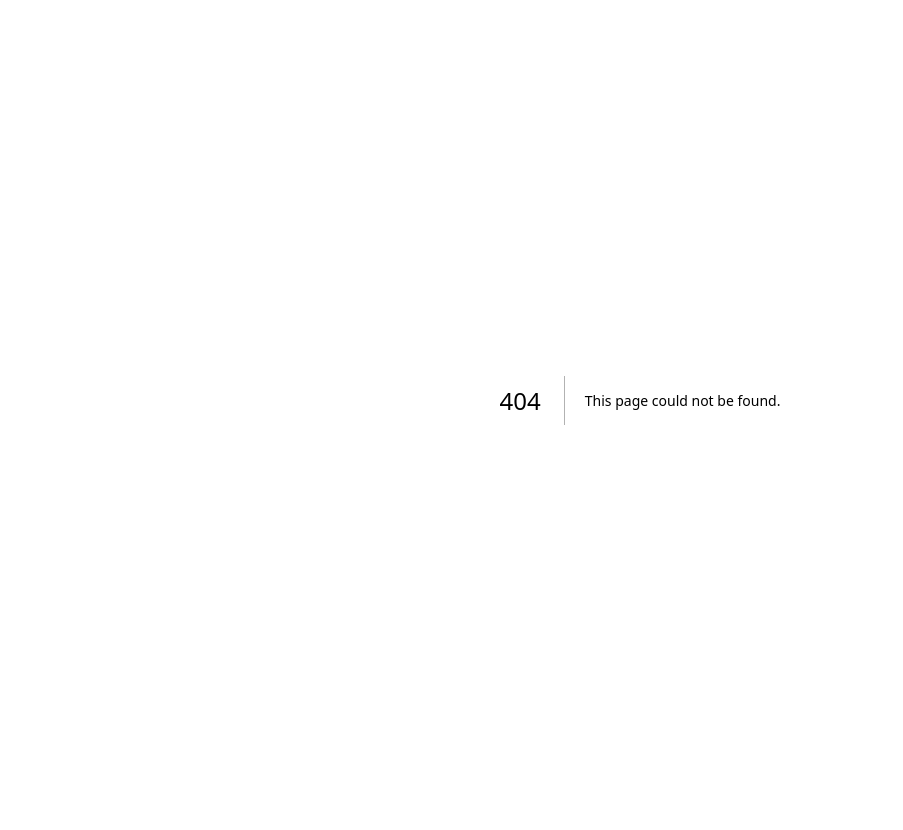
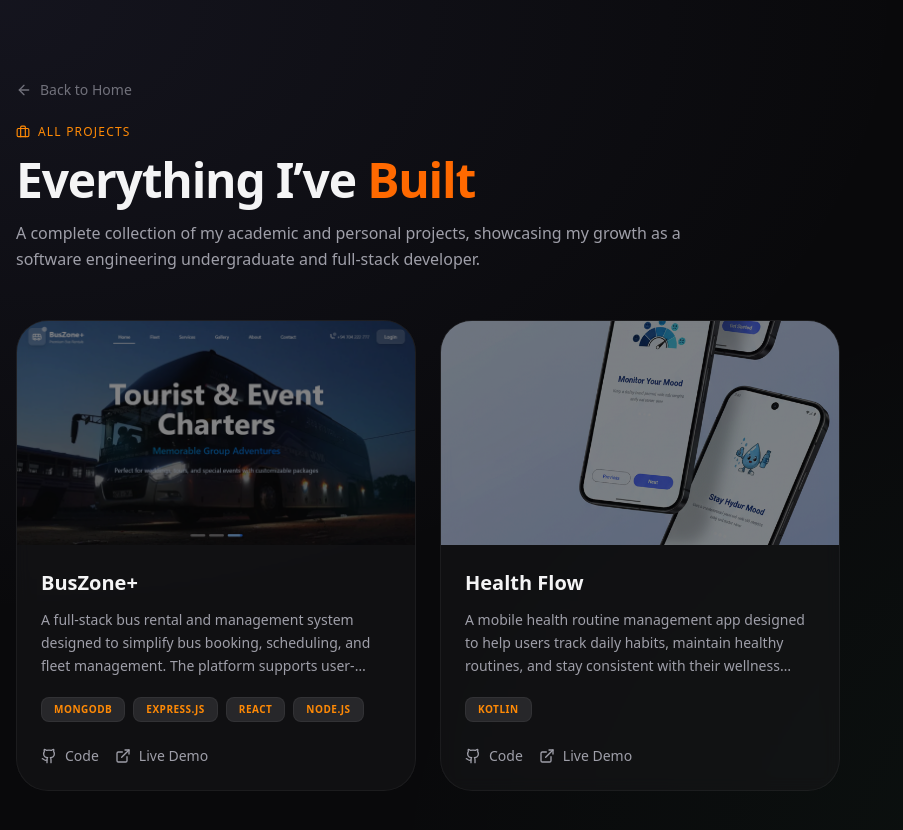
Before and after one commit to SandeepaChathumina/MyPortfolio, a Next.js app in the folder my-portfolio/: page /projects in a window 1280 px wide. Before the commit this address had no page. Shown: the top 830 px of the page, without its empty margins (0-903 px from the left). Before the commit the page ends 800 px from the top, so only its background shows below. Built offline with nearby package versions, Linux system fonts and the light colour scheme.

Commit message:
update certificate section and project section

```diff
--- a/my-portfolio/src/app/components/Certificates.tsx
+++ b/my-portfolio/src/app/components/Certificates.tsx
@@ -5,7 +5,7 @@ import { certificatesData } from "../data/certificates"; // Import dynamic data
 
 export default function Certificates() {
   return (
-    <section className="py-20 w-full max-w-[1400px] mx-auto px-4">
+    <section className="py-20 w-full max-w-350 mx-auto px-4">
       {/* Section Header */}
       <div className="mb-12 space-y-4">
         <div className="flex items-center gap-2 text-orange-400 font-medium tracking-widest uppercase text-xs">
@@ -15,6 +15,9 @@ export default function Certificates() {
         <h2 className="text-4xl md:text-5xl font-bold tracking-tight text-zinc-100">
           Professional <span className="text-orange-500">Credentials.</span>
         </h2>
+        <p className="text-zinc-500 max-w-xl">
+          Selected certifications that validate my learning journey and technical growth.
+        </p>
       </div>
 
       {/* Certificates Grid */}
@@ -30,7 +33,7 @@ export default function Certificates() {
             transition={{ duration: 0.5, delay: index * 0.1 }}
             viewport={{ once: true }}
             whileHover={{ x: 10 }}
-            className="flex items-center justify-between p-6 rounded-[2rem] bg-zinc-900/50 border border-white/5 hover:border-orange-500/50 transition-all group backdrop-blur-sm"
+            className="flex items-center justify-between p-6 rounded-4xl bg-zinc-900/50 border border-white/5 hover:border-orange-500/50 transition-all group backdrop-blur-sm"
           >
             <div className="flex items-center gap-5">
               <div className="p-4 bg-zinc-800 rounded-2xl text-orange-500 group-hover:bg-orange-500 group-hover:text-white transition-colors duration-300">
--- a/my-portfolio/src/app/components/Projects.tsx
+++ b/my-portfolio/src/app/components/Projects.tsx
@@ -3,84 +3,126 @@ import { motion } from "framer-motion";
 import { ExternalLink, Github, Briefcase, ArrowRight } from "lucide-react";
 import Image from "next/image";
 import { projectsData } from "../data/projects";
+import { useRouter } from "next/navigation";
 
 export default function Projects() {
+  const router = useRouter();
+
   return (
-    <section className="py-20 w-full max-w-350 mx-auto px-4">
-      {/* Section Header */}
+    <section className="py-20 w-full max-w-350 mx-auto px-4 overflow-hidden">
+      {/* Header */}
       <div className="mb-12 flex justify-between items-end">
         <div className="space-y-4">
           <div className="flex items-center gap-2 text-orange-400 font-medium tracking-widest uppercase text-xs">
             <Briefcase size={14} />
-            <span>Case Studies</span>
-          </div>
-          <h2 className="text-4xl md:text-5xl font-bold tracking-tight text-zinc-100">
-            My <span className="text-orange-500">Projects.</span>
-          </h2>
-        </div>
-        <div className="hidden md:flex items-center gap-2 text-zinc-500 text-sm italic">
-          <span>Scroll to explore</span>
-          <ArrowRight size={16} className="animate-pulse" />
-        </div>
+            <span>Selected Work</span>
           </div>
 
-      {/* Horizontal Scroll Container */}
-      <div className="flex overflow-x-auto gap-6 pb-8 no-scrollbar snap-x snap-mandatory">
-        {projectsData.map((project, index) => (
+          <h2 className="text-4xl md:text-5xl font-bold tracking-tight text-zinc-100">
+            Projects I’ve <span className="text-orange-500">Built.</span>
+          </h2>
+
+          <p className="text-zinc-400 max-w-xl text-sm">
+            Academic and personal projects focused on full-stack development,
+            real-world problem solving, and modern web technologies.
+          </p>
+        </div>
+
+        {/* CLICKABLE CTA */}
+        <button
+          onClick={() => router.push("/projects")}
+          className="hidden md:flex items-center gap-2 text-zinc-500 text-sm italic hover:text-orange-400 transition-colors"
+        >
+          <span>View all projects</span>
+          <ArrowRight size={16} />
+        </button>
+      </div>
+
+      {/* MARQUEE CONTAINER */}
+      <div className="relative w-full overflow-hidden">
         <motion.div
-            key={project.title}
-            initial={{ opacity: 0, x: 50 }}
-            whileInView={{ opacity: 1, x: 0 }}
-            transition={{ duration: 0.6, delay: index * 0.1 }}
-            viewport={{ once: true }}
-            className="group relative shrink-0 w-[85vw] md:w-150 snap-center bg-zinc-900/50 border border-white/5 rounded-[2.5rem] overflow-hidden backdrop-blur-sm hover:border-orange-500/30 transition-all duration-500"
+          className="flex gap-6 w-max"
+          animate={{ x: ["0%", "-50%"] }}
+          transition={{
+            repeat: Infinity,
+            repeatType: "loop",
+            duration: 35,
+            ease: "linear",
+          }}
+          whileHover={{ animationPlayState: "paused" }}
         >
-            {/* Image Container */}
-            <div className="h-64 md:h-80 overflow-hidden relative">
-              <div className="absolute inset-0 bg-zinc-950/20 group-hover:bg-transparent transition-colors duration-500 z-10" />
-              <div className="w-full h-full bg-zinc-800 flex items-center justify-center group-hover:scale-105 transition-transform duration-700">
+          {[...projectsData, ...projectsData].map((project, index) => (
+            <article
+              key={`${project.title}-${index}`}
+              className="group relative shrink-0 w-[80vw] md:w-150
+                bg-zinc-900/50 border border-white/5 rounded-[2.5rem]
+                overflow-hidden backdrop-blur-sm
+                hover:border-orange-500/30 transition-all duration-500"
+            >
+              {/* Image */}
+              <div className="h-64 md:h-80 relative overflow-hidden">
+                <div className="absolute inset-0 bg-zinc-950/30 group-hover:bg-transparent transition-colors z-10" />
                 <Image
                   src={project.image}
                   alt={project.title}
                   fill
-                    className="object-cover opacity-60 group-hover:opacity-100 transition-opacity"
+                  className="object-cover opacity-60 group-hover:opacity-100 group-hover:scale-105 transition-all duration-700"
                 />
-              </div>
                 <div className="absolute bottom-0 left-0 right-0 h-24 bg-linear-to-t from-zinc-950 to-transparent z-20" />
               </div>
 
-            {/* Content Container */}
+              {/* Content */}
               <div className="p-8 relative z-30">
-              <div className="flex justify-between items-start mb-4">
+                <div className="flex justify-between items-start gap-6 mb-4">
                   <div>
                     <h3 className="text-2xl font-bold text-zinc-100 group-hover:text-orange-400 transition-colors">
                       {project.title}
                     </h3>
-                  <p className="text-zinc-400 text-sm mt-2 leading-relaxed line-clamp-2">
+                    <p className="text-zinc-400 text-sm mt-2 leading-relaxed line-clamp-3">
                       {project.description}
                     </p>
                   </div>
-                <div className="flex gap-4">
-                  <a href={project.github} target="_blank" className="text-zinc-500 hover:text-white transition-colors">
+
+                  <div className="flex gap-3 shrink-0">
+                    {project.github && (
+                      <a
+                        href={project.github}
+                        target="_blank"
+                        aria-label="GitHub Repository"
+                        className="text-zinc-500 hover:text-orange-400 transition-colors"
+                      >
                         <Github size={22} />
                       </a>
-                  <a href={project.link} target="_blank" className="text-zinc-500 hover:text-white transition-colors">
+                    )}
+                    {project.link && (
+                      <a
+                        href={project.link}
+                        target="_blank"
+                        aria-label="Live Demo"
+                        className="text-zinc-500 hover:text-orange-400 transition-colors"
+                      >
                         <ExternalLink size={22} />
                       </a>
+                    )}
                   </div>
                 </div>
 
-              {/* Tech Tags */}
+                {/* Tech */}
                 <div className="flex flex-wrap gap-2 mt-6">
-                {project.tech.map((t) => (
-                  <span key={t} className="px-3 py-1 bg-zinc-800 border border-white/5 rounded-lg text-[10px] font-bold uppercase tracking-wider text-orange-400">
-                    {t}
+                  {project.tech.map((tech) => (
+                    <span
+                      key={tech}
+                      className="px-3 py-1 bg-zinc-800 border border-white/5 rounded-lg
+                        text-[10px] font-bold uppercase tracking-wider text-orange-400"
+                    >
+                      {tech}
                     </span>
                   ))}
                 </div>
               </div>
+            </article>
+          ))}
         </motion.div>
-        ))}
       </div>
     </section>
   );
--- /dev/null
+++ b/my-portfolio/src/app/projects/page.tsx
@@ -0,0 +1,118 @@
+"use client";
+import { motion } from "framer-motion";
+import Image from "next/image";
+import { ExternalLink, Github, ArrowLeft, Briefcase } from "lucide-react";
+import { projectsData } from "@/app/data/projects";
+import { useRouter } from "next/navigation";
+
+export default function ProjectsPage() {
+  const router = useRouter();
+
+  return (
+    <section className="py-20 w-full max-w-350 mx-auto px-4">
+      {/* HEADER */}
+      <div className="mb-12 space-y-6">
+        <button
+          onClick={() => router.push("/")}
+          className="flex items-center gap-2 text-sm text-zinc-500 hover:text-orange-400 transition-colors w-fit"
+        >
+          <ArrowLeft size={16} />
+          Back to Home
+        </button>
+
+        <div className="space-y-4">
+          <div className="flex items-center gap-2 text-orange-400 font-medium tracking-widest uppercase text-xs">
+            <Briefcase size={14} />
+            <span>All Projects</span>
+          </div>
+
+          <h1 className="text-4xl md:text-5xl font-bold tracking-tight text-zinc-100">
+            Everything I’ve <span className="text-orange-500">Built</span>
+          </h1>
+
+          <p className="text-zinc-400 max-w-2xl text-base leading-relaxed">
+            A complete collection of my academic and personal projects,
+            showcasing my growth as a software engineering undergraduate
+            and full-stack developer.
+          </p>
+        </div>
+      </div>
+
+      {/* PROJECT GRID */}
+      <div className="grid grid-cols-1 md:grid-cols-2 xl:grid-cols-3 gap-6">
+        {projectsData.map((project, index) => (
+          <motion.article
+            key={project.title}
+            initial={{ opacity: 0, y: 30 }}
+            whileInView={{ opacity: 1, y: 0 }}
+            transition={{ duration: 0.5, delay: index * 0.06 }}
+            viewport={{ once: true }}
+            className="group bg-zinc-900/50 border border-white/5 rounded-4xl
+              overflow-hidden backdrop-blur-sm
+              hover:border-orange-500/30 transition-all duration-500"
+          >
+            {/* IMAGE */}
+            <div className="relative h-56 overflow-hidden">
+              <div className="absolute inset-0 bg-zinc-950/30 group-hover:bg-transparent transition-colors z-10" />
+              <Image
+                src={project.image}
+                alt={project.title}
+                fill
+                className="object-cover opacity-70 group-hover:opacity-100 group-hover:scale-105 transition-all duration-700"
+              />
+            </div>
+
+            {/* CONTENT */}
+            <div className="p-6">
+              <h3 className="text-xl font-bold text-zinc-100 group-hover:text-orange-400 transition-colors">
+                {project.title}
+              </h3>
+
+              <p className="text-zinc-400 text-sm mt-3 leading-relaxed line-clamp-3">
+                {project.description}
+              </p>
+
+              {/* TECH */}
+              <div className="flex flex-wrap gap-2 mt-5">
+                {project.tech.map((tech) => (
+                  <span
+                    key={tech}
+                    className="px-3 py-1 bg-zinc-800 border border-white/5
+                      rounded-lg text-[10px] font-bold uppercase tracking-wider
+                      text-orange-400"
+                  >
+                    {tech}
+                  </span>
+                ))}
+              </div>
+
+              {/* LINKS */}
+              <div className="flex gap-4 mt-6">
+                {project.github && (
+                  <a
+                    href={project.github}
+                    target="_blank"
+                    className="flex items-center gap-2 text-sm text-zinc-400 hover:text-orange-400 transition-colors"
+                  >
+                    <Github size={16} />
+                    Code
+                  </a>
+                )}
+                {project.link && (
+                  <a
+                    href={project.link}
+                    target="_blank"
+                    className="flex items-center gap-2 text-sm text-zinc-400 hover:text-orange-400 transition-colors"
+                  >
+                    <ExternalLink size={16} />
+                    Live Demo
+                  </a>
+                )}
+              </div>
+            </div>
+          </motion.article>
+        ))}
+      </div>
+    </section>
+  );
+}
```
Lines whose indentation alone changed are shown as unchanged.
